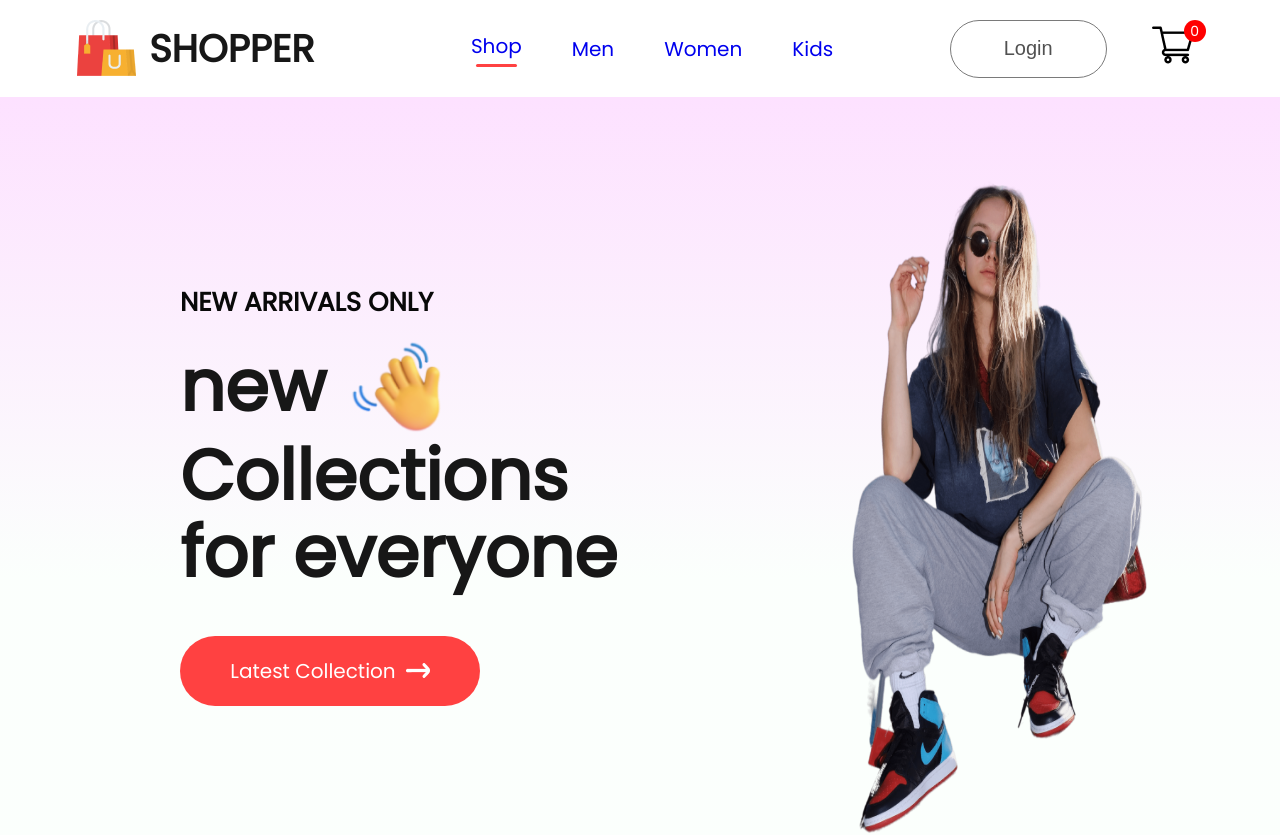
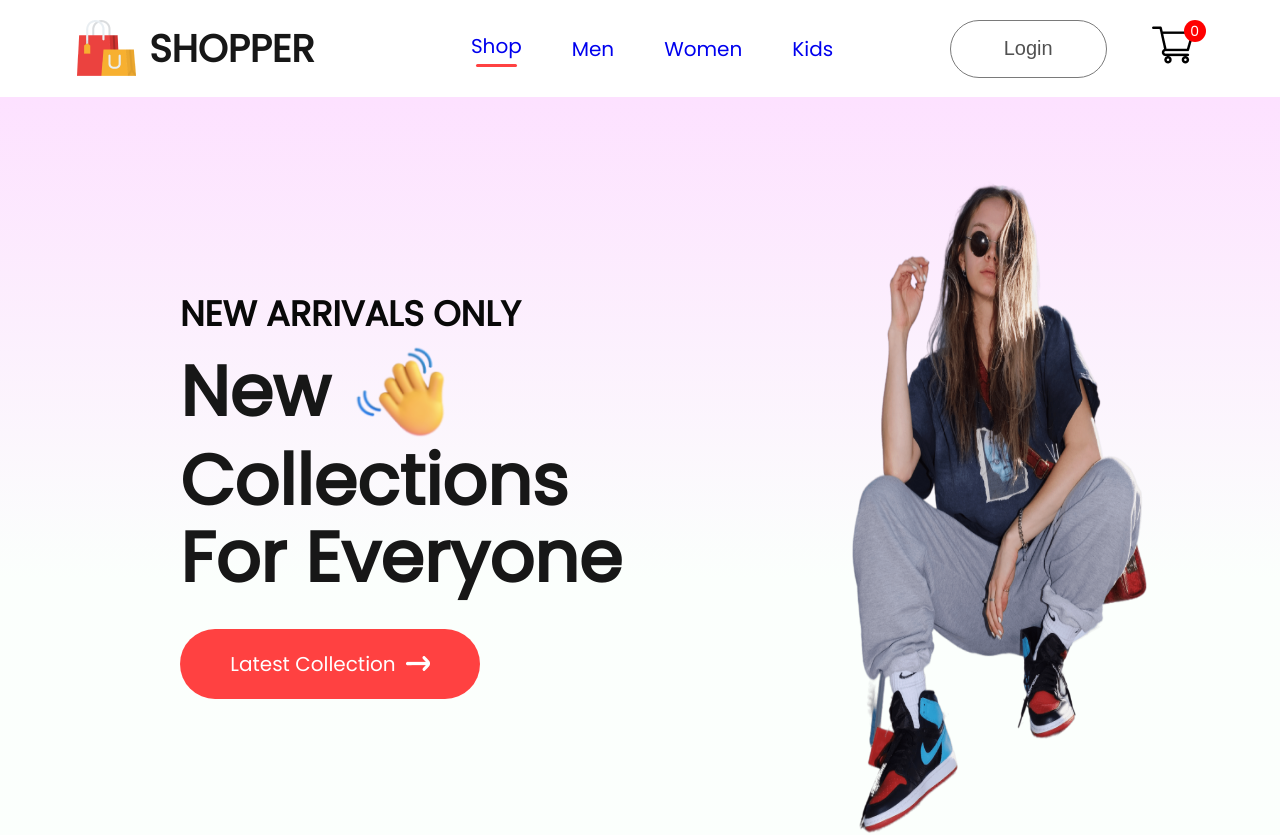
Before and after one commit to Adhithya-bolishetti/E-Commerce_Website, a React (Create React App) app in the folder frontend/: page / in a window 1280 px wide. Shown: the top 835 px of the page. Built offline with nearby package versions, Linux system fonts and the light colour scheme.

Commit message:
feat: Update Hero component styles and improve text capitalization in Product page

```diff
--- a/frontend/src/Components/Hero/Hero.css
+++ b/frontend/src/Components/Hero/Hero.css
@@ -9,13 +9,13 @@
     display: flex;
     flex-direction: column;
     justify-content: center;
-    gap: 20px;
+    gap: 8px;
     padding-left: 180px;
     line-height: 1.1;
 }
 .hero-left h2{
     color:#090909;
-    font-size: 26px;
+    font-size: 35px;
     font-weight: 600;
 }
 .hero-left p{
--- a/frontend/src/Components/Hero/Hero.jsx
+++ b/frontend/src/Components/Hero/Hero.jsx
@@ -11,11 +11,11 @@ export const Hero = () => {
             <h2>NEW ARRIVALS ONLY</h2>
             <div>
                 <div className="hero-hand-icon">
-                    <p>new</p>
+                    <p>New</p>
                     <img src={hand_icon} alt="hand icon" />
                 </div>
                 <p>Collections</p>
-                <p>for everyone</p>
+                <p>For Everyone</p>
             </div>
             <div className="hero-latest-btn">
                 <div>Latest Collection</div>
--- a/frontend/src/Pages/Product.jsx
+++ b/frontend/src/Pages/Product.jsx
@@ -1,6 +1,10 @@
 import React from 'react'
+import { useContext } from 'react';
+import { ShopContext } from '../Context/ShopContext';
 
 export const Product = () => {
+  const {all_product} = useContext(ShopContext);
+
   return (
     <div>Product</div>
   )
```
